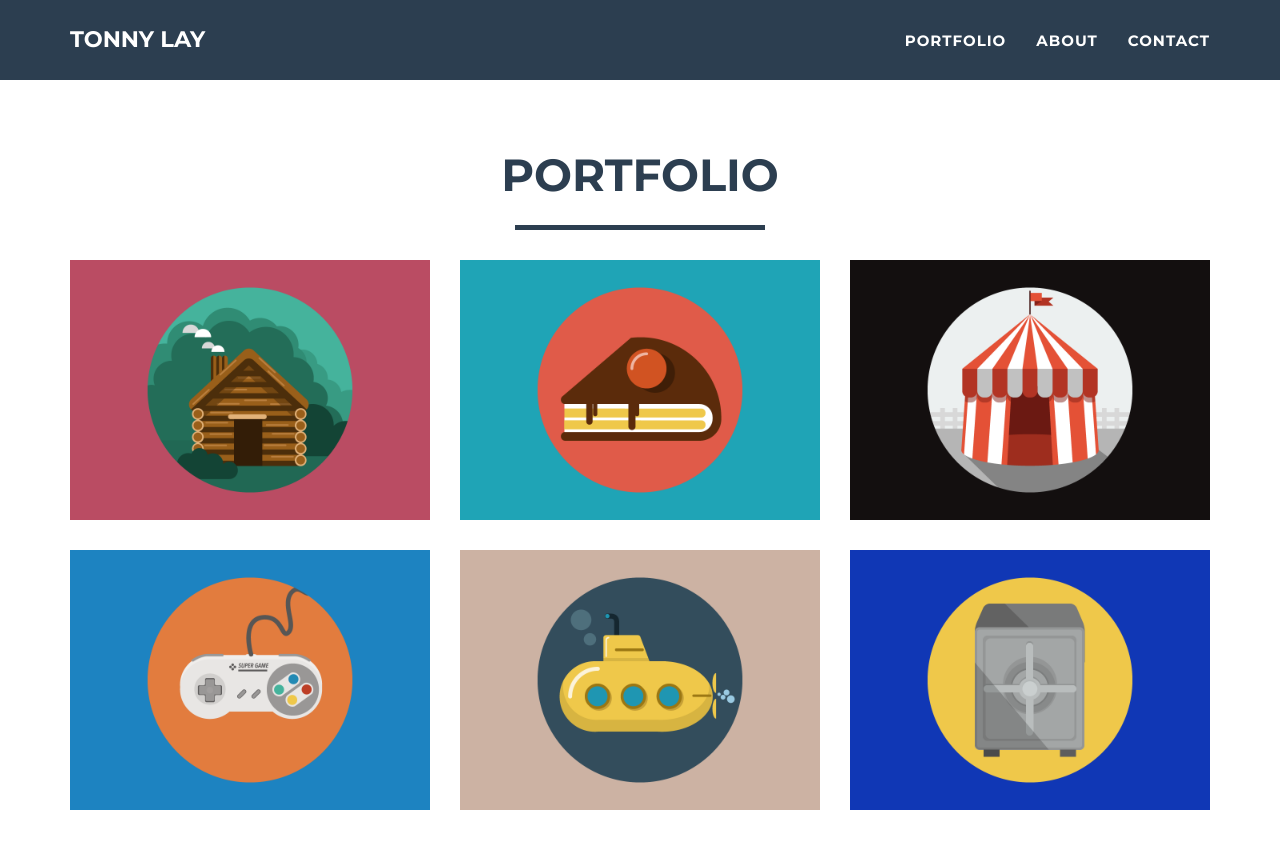
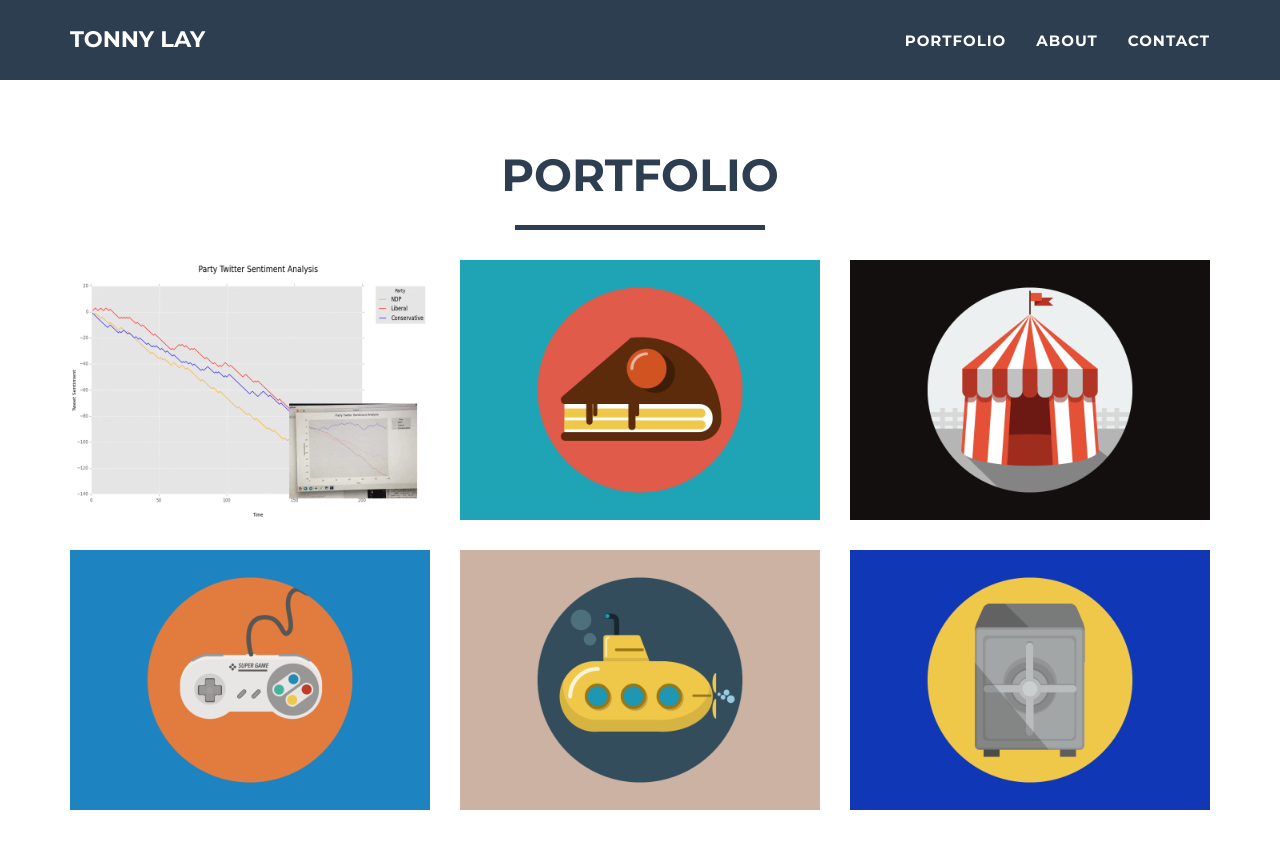
Before and after one commit to birdylay/Personal-Website, a Jekyll site: the page built from index.html, in a window 1280 px wide and 900 px high, scrolled down 725 px. Shown: the top 849 px of the window. Built offline with Jekyll 4.4.1, drawn with Linux system fonts in a browser that asks for light colours.

Commit message:
test gif

```diff
--- a/_posts/2014-07-18-project-1.markdown
+++ b/_posts/2014-07-18-project-1.markdown
@@ -2,7 +2,7 @@
 layout: default
 modal-id: 1
 date: 2014-07-18
-img: cabin.png
+img: twittermining.gif
 alt: image-alt
 project-date: April 2014
 client: Start Bootstrap
```
Also changed, not shown: img/portfolio/twittermining.gif (added), 1 other file.
